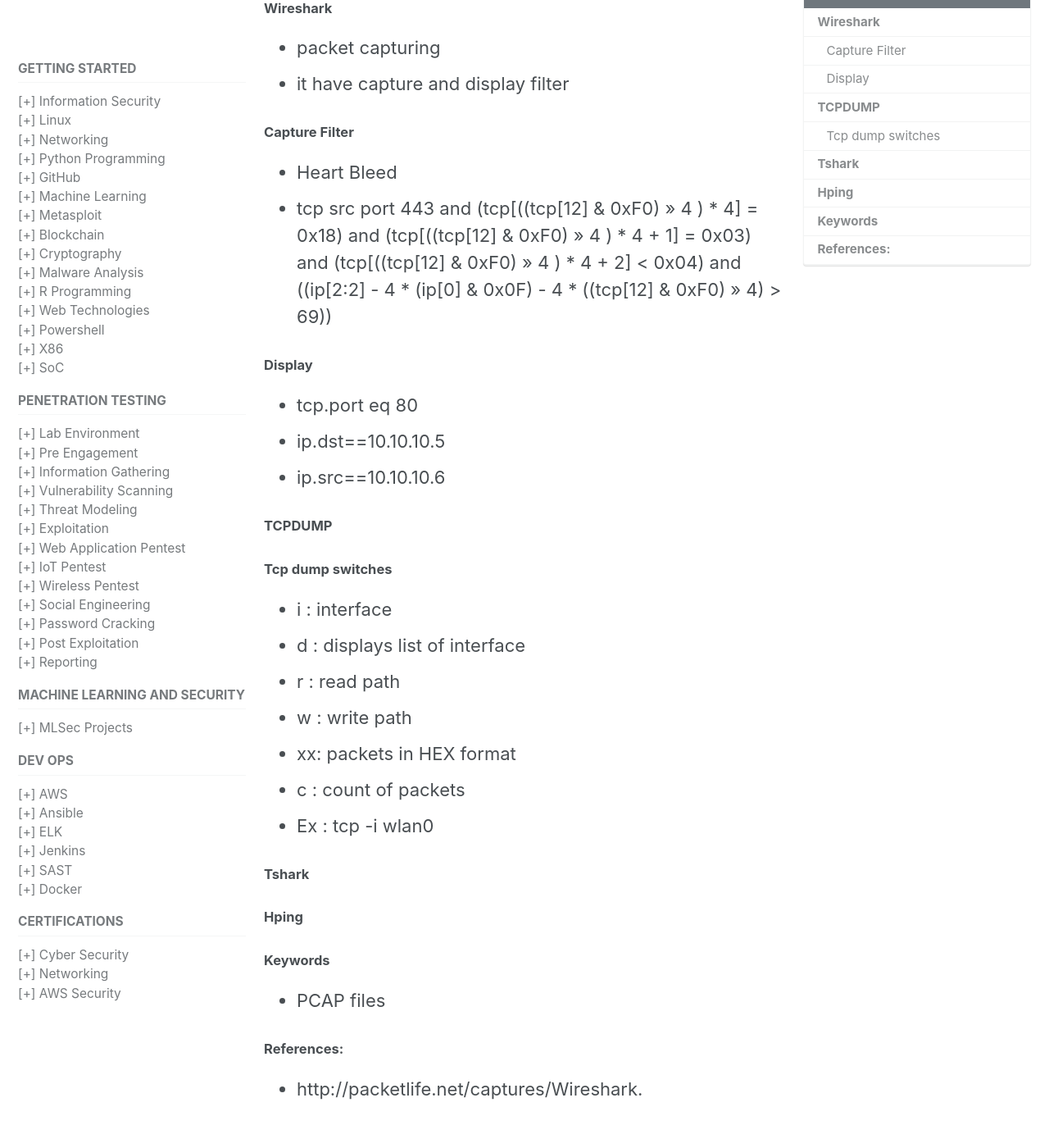
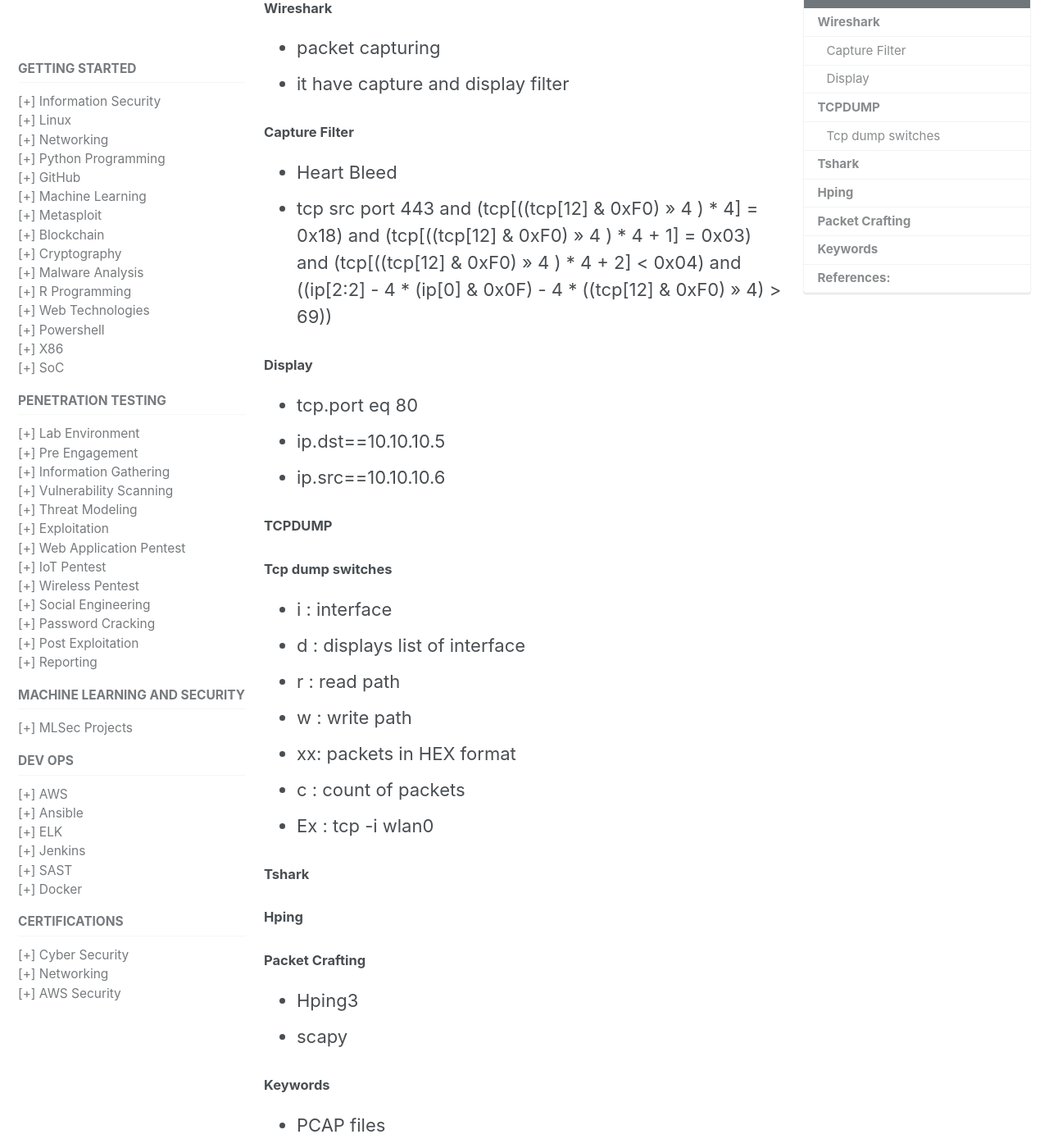
Before and after one commit to mohareti/cyberlab, a Jekyll site: the page built from _pentest/10_Network_Analysis.md, in a window 1280 px wide and 1400 px high, scrolled down 195 px. Shown: the whole window at 82% size. Built offline with Jekyll 4.4.1, drawn with Linux system fonts in a browser that asks for light colours; cached includes are drawn as plain includes; nearby versions of some CDN libraries.

Commit message:
Update 10_Network_Analysis.md

```diff
--- a/_pentest/10_Network_Analysis.md
+++ b/_pentest/10_Network_Analysis.md
@@ -30,6 +30,10 @@ toc: true
 
 #### Tshark
 #### Hping
+#### Packet Crafting
+- Hping3
+- scapy
+
 #### Keywords
 - PCAP files
 
```
